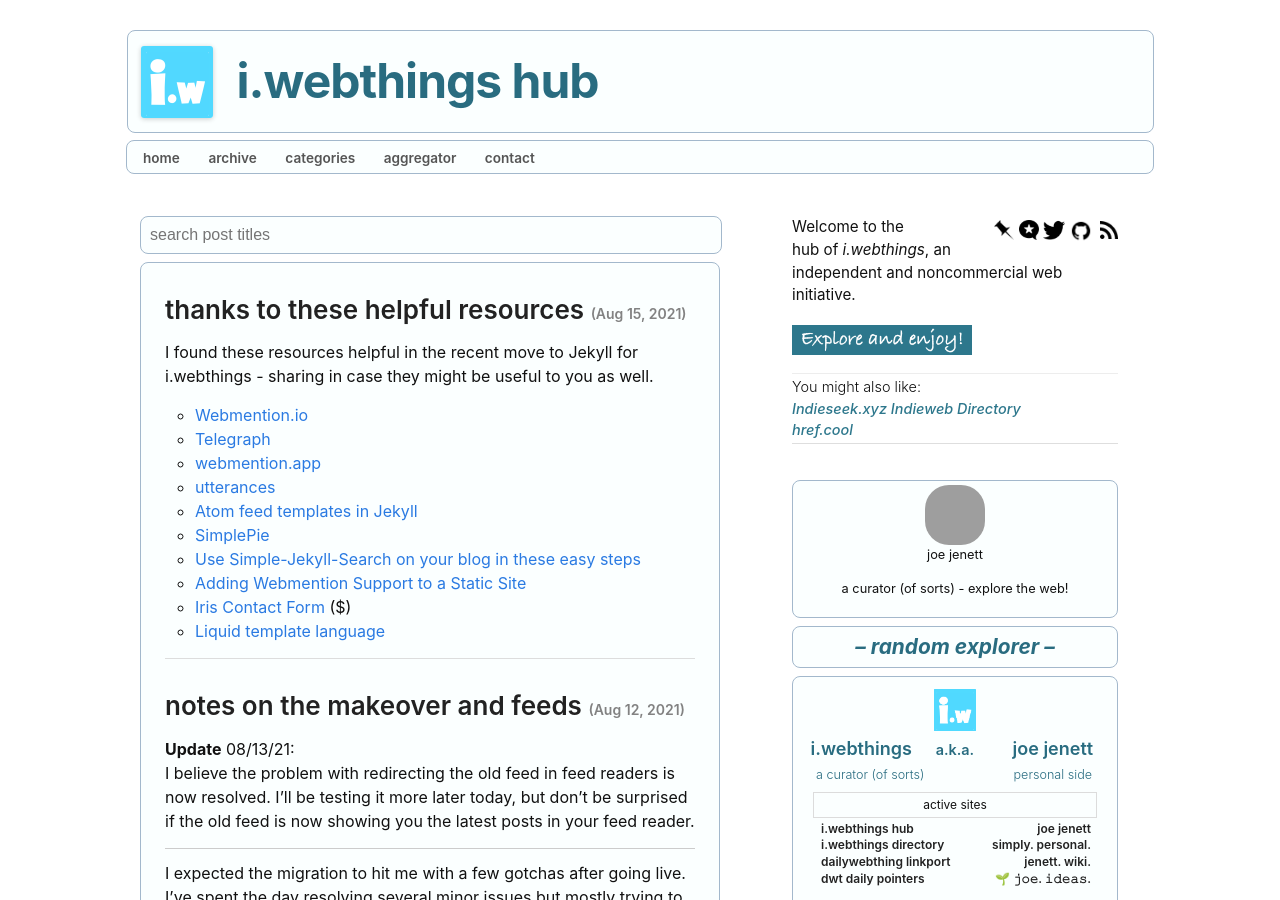
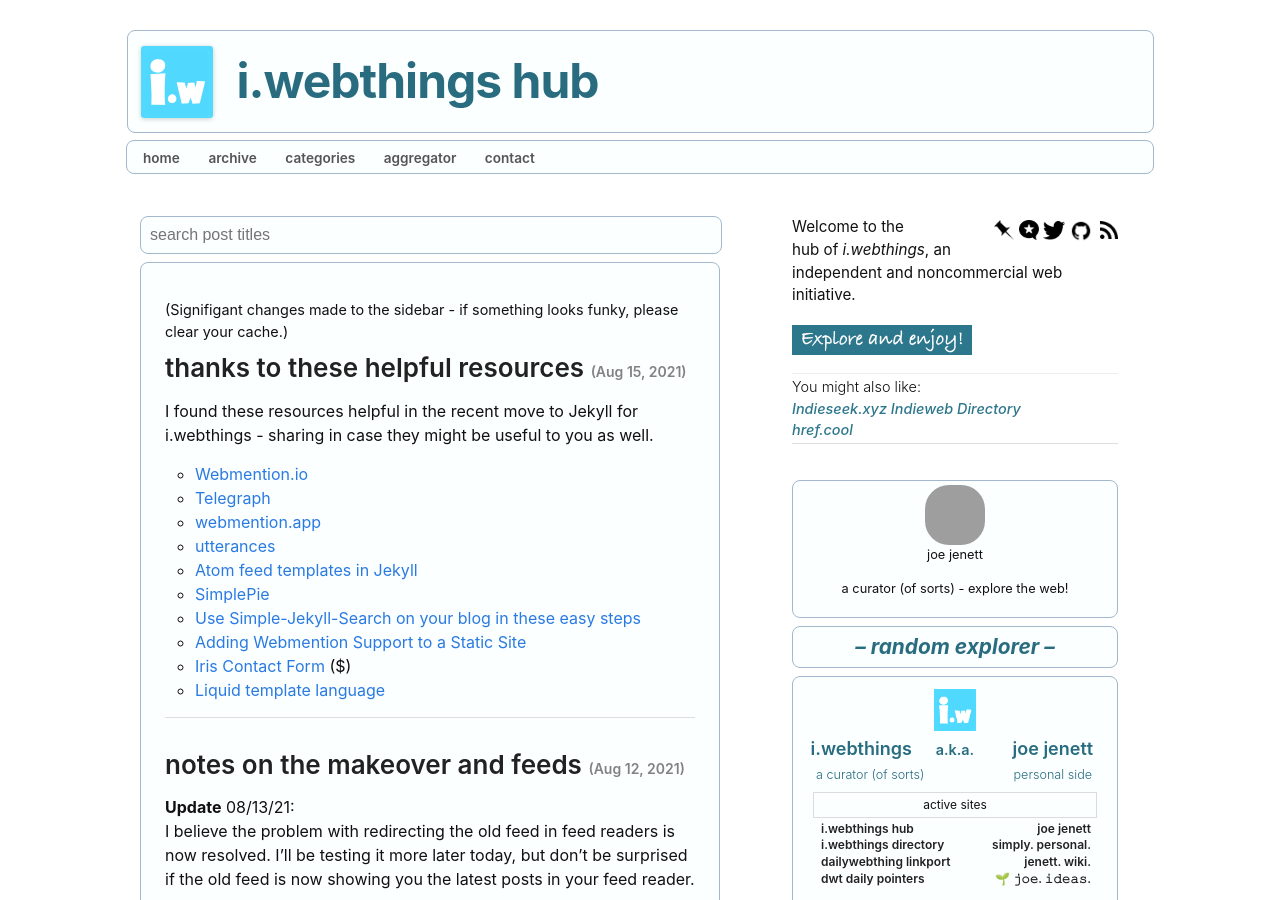
Before and after one commit to joejenett/i.webthings, a Jekyll site: the page built from index.md, in a window 1280 px wide and 900 px high. Built offline with Jekyll 4.4.1, drawn with Linux system fonts in a browser that asks for light colours; comment, search, counter and statistics services are not loaded; grey boxes are pictures that could not be loaded.

Commit message:
Update home.html

```diff
--- a/_layouts/home.html
+++ b/_layouts/home.html
@@ -6,6 +6,7 @@ layout: default
     <h1 class="page-heading">{{ page.title }}</h1>
   {%- endif -%}
 <div style="margin-top:36px;">
+<p style=font-size:.9em;">(Signifigant changes made to the sidebar - if something looks funky, please clear your cache.)</p>
   {{ content }}
 
   {%- if site.posts.size > 0 -%}
```
